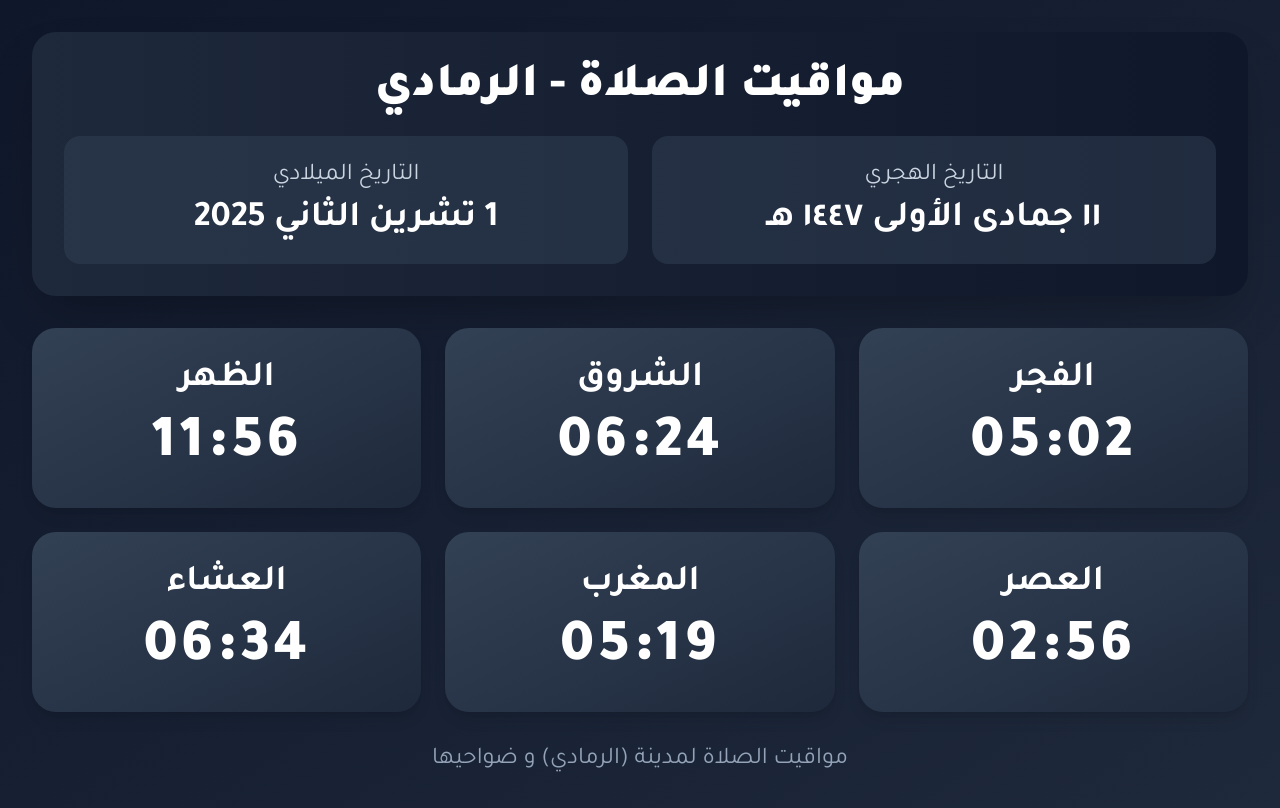
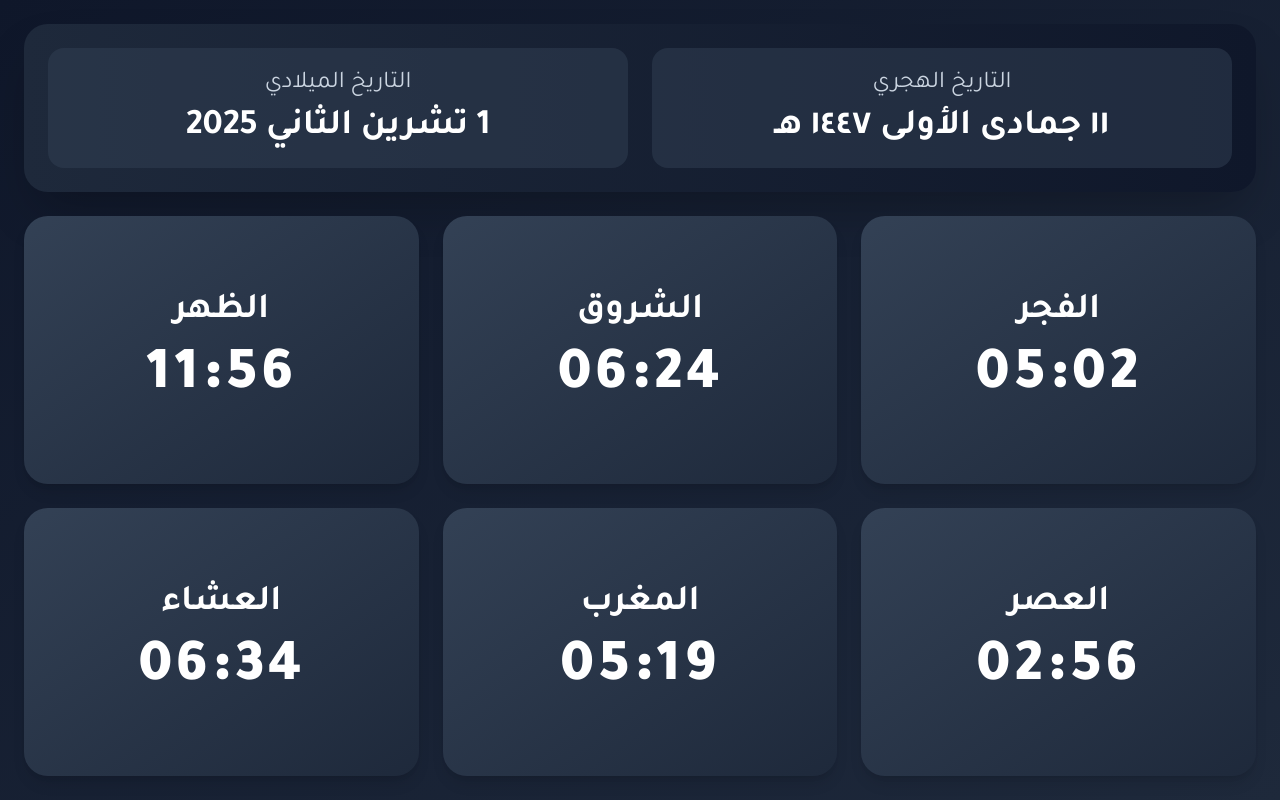
Before and after one commit to gbrw/prtime_tv, a React (Vite) app: page / in a window 1280 px wide. Built offline with nearby package versions, Linux system fonts and the light colour scheme.

Commit message:
تحسين التصميم لشاشة التلفاز - إصلاح الوقت المتبقي - تحسينات UI

```diff
--- a/src/App.tsx
+++ b/src/App.tsx
@@ -64,12 +64,11 @@ function App() {
   ];
 
   return (
-    <div className="min-h-screen bg-gradient-to-br from-slate-900 to-slate-800 p-8" dir="rtl">
-      <div className="max-w-7xl mx-auto">
+    <div className="h-screen bg-gradient-to-br from-slate-900 to-slate-800 p-6 overflow-hidden" dir="rtl">
+      <div className="max-w-[1920px] mx-auto h-full flex flex-col">
         <DateDisplay
           hijriDate={getHijriDate(currentTime)}
           gregorianDate={formatGregorianDate(currentTime)}
-          city={data.المدينة}
         />
 
         {nextPrayer && (
@@ -79,7 +78,7 @@ function App() {
           />
         )}
 
-        <div className="grid grid-cols-1 md:grid-cols-2 lg:grid-cols-3 gap-6">
+        <div className="grid grid-cols-2 lg:grid-cols-3 gap-6 flex-1">
           {prayers.map((prayer) => (
             <PrayerCard
               key={prayer.name}
@@ -89,12 +88,6 @@ function App() {
             />
           ))}
         </div>
-
-        <div className="mt-8 text-center">
-          <p className="text-slate-400 text-2xl">
-            {data.المصدر}
-          </p>
-        </div>
       </div>
     </div>
   );
--- a/src/components/DateDisplay.tsx
+++ b/src/components/DateDisplay.tsx
@@ -1,21 +1,17 @@
 interface DateDisplayProps {
   hijriDate: string;
   gregorianDate: string;
-  city: string;
+  city?: string; // اختياري لأننا لن نستخدمه
 }
 
 export default function DateDisplay({
   hijriDate,
   gregorianDate,
-  city,
 }: DateDisplayProps) {
   return (
-    <div className="bg-gradient-to-r from-slate-800 to-slate-900 rounded-3xl p-8 shadow-2xl mb-8">
-      <h1 className="text-5xl font-extrabold text-white text-center mb-6">
-        مواقيت الصلاة - {city}
-      </h1>
+    <div className="bg-gradient-to-r from-slate-800 to-slate-900 rounded-3xl p-6 shadow-2xl mb-6">
       <div className="grid grid-cols-1 md:grid-cols-2 gap-6">
-        <div className="bg-slate-700/50 rounded-2xl p-6">
+        <div className="bg-slate-700/50 rounded-2xl p-5">
           <p className="text-2xl text-slate-300 text-center mb-2">
             التاريخ الهجري
           </p>
@@ -23,7 +19,7 @@ export default function DateDisplay({
             {hijriDate}
           </p>
         </div>
-        <div className="bg-slate-700/50 rounded-2xl p-6">
+        <div className="bg-slate-700/50 rounded-2xl p-5">
           <p className="text-2xl text-slate-300 text-center mb-2">
             التاريخ الميلادي
           </p>
--- a/src/components/PrayerCard.tsx
+++ b/src/components/PrayerCard.tsx
@@ -9,7 +9,7 @@ interface PrayerCardProps {
 export default function PrayerCard({ name, time, isNext }: PrayerCardProps) {
   return (
     <div
-      className={`rounded-3xl p-8 transition-all ${
+      className={`rounded-3xl p-6 transition-all flex flex-col justify-center ${
         isNext
           ? 'bg-gradient-to-br from-green-600 to-green-700 shadow-2xl scale-105 ring-4 ring-green-400'
           : 'bg-gradient-to-br from-slate-700 to-slate-800 shadow-lg'
--- a/src/components/TimeRemaining.tsx
+++ b/src/components/TimeRemaining.tsx
@@ -8,8 +8,8 @@ export default function TimeRemaining({
   nextPrayerName,
 }: TimeRemainingProps) {
   return (
-    <div className="bg-gradient-to-r from-blue-600 to-blue-700 rounded-3xl p-10 shadow-2xl mb-8">
-      <h2 className="text-4xl font-bold text-white text-center mb-6">
+    <div className="bg-gradient-to-r from-blue-600 to-blue-700 rounded-3xl p-8 shadow-2xl mb-6">
+      <h2 className="text-4xl font-bold text-white text-center mb-4">
         الوقت المتبقي لصلاة {nextPrayerName}
       </h2>
       <p className="text-7xl font-extrabold text-white text-center tracking-wide">
--- a/src/utils/prayerTimes.ts
+++ b/src/utils/prayerTimes.ts
@@ -18,9 +18,9 @@ export const getNextPrayer = (
   prayerTimes: DailyPrayer,
   currentTime: Date
 ): { name: PrayerName; time: string } | null => {
+  // استبعاد "الشروق" من الصلوات الخمس الفعلية
   const prayers: Array<{ name: PrayerName; time: string }> = [
     { name: 'الفجر', time: prayerTimes.الفجر },
-    { name: 'الشروق', time: prayerTimes.الشروق },
     { name: 'الظهر', time: prayerTimes.الظهر },
     { name: 'العصر', time: prayerTimes.العصر },
     { name: 'المغرب', time: prayerTimes.المغرب },
```
